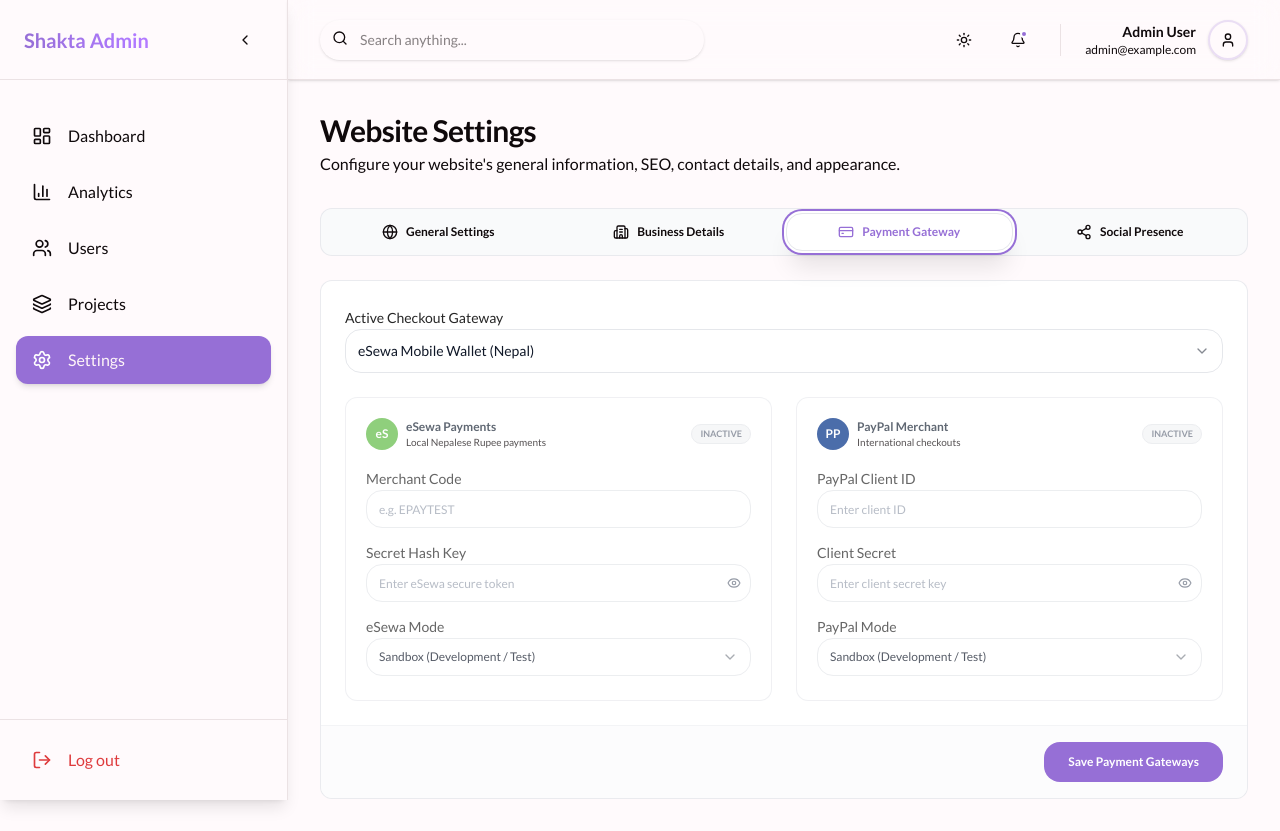
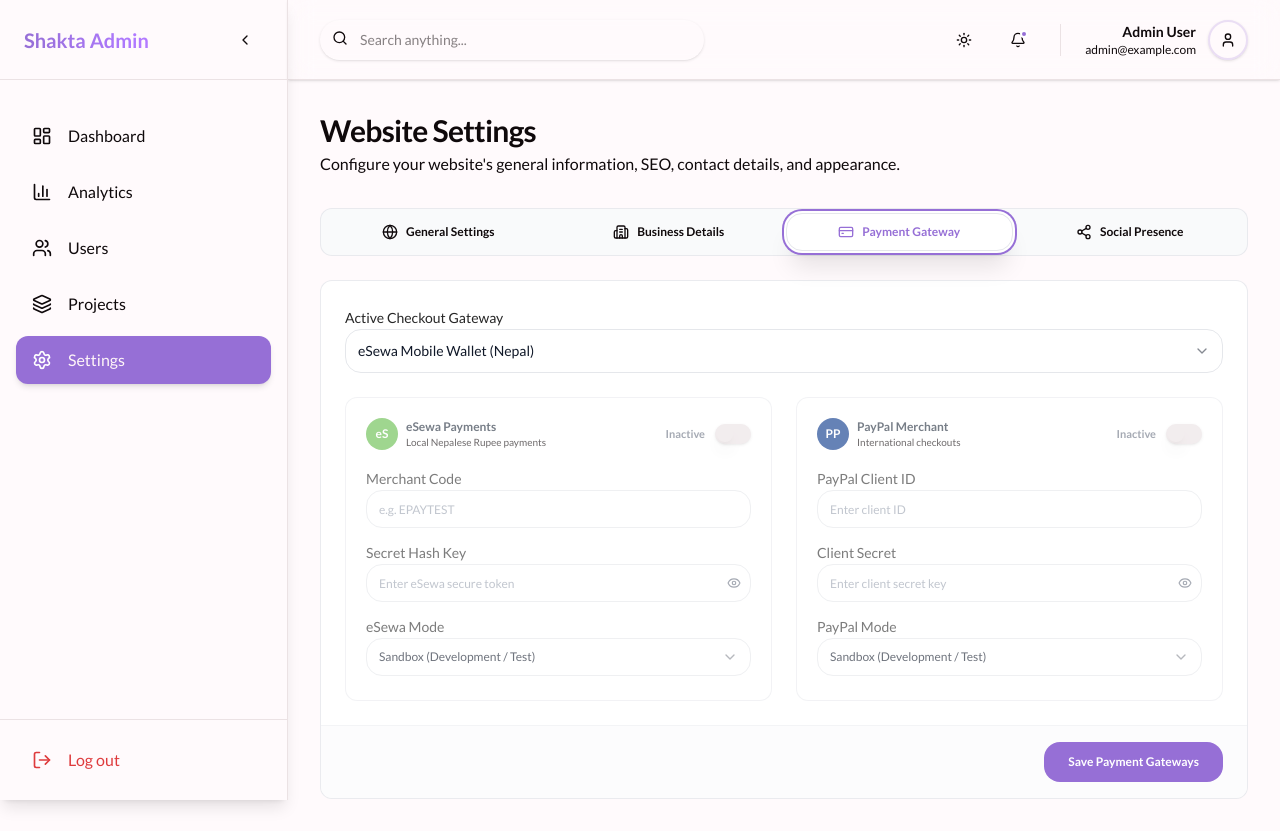
Before and after one commit to shaktatechnology/b2b-commerce, a Next.js app in the folder frontend/: page /admin/settings in a window 1280 px wide. Both pictures are taken after a click on the tab "Payment Gateway". Built offline with nearby package versions, Linux system fonts and the light colour scheme; no server answers.

Commit message:
doscount and offer feature

```diff
--- a/frontend/src/components/admin-components/settings-form.tsx
+++ b/frontend/src/components/admin-components/settings-form.tsx
@@ -162,8 +162,8 @@ export function SettingsForm() {
   ];
 
   const paymentKeys = [
-    'payment_gateway', 'esewa_merchant_code', 'esewa_secret_key', 'esewa_mode',
-    'paypal_client_id', 'paypal_client_secret', 'paypal_mode'
+    'payment_gateway', 'esewa_active', 'esewa_merchant_code', 'esewa_secret_key', 'esewa_mode',
+    'paypal_active', 'paypal_client_id', 'paypal_client_secret', 'paypal_mode'
   ];
 
   const socialKeys = [
@@ -608,9 +608,9 @@ export function SettingsForm() {
                 <div className="grid grid-cols-1 lg:grid-cols-2 gap-6">
                   {/* eSewa Setup Card */}
                   <div className={`p-5 rounded-xl border transition-all duration-300 ${
-                    settings.payment_gateway === 'esewa'
+                    settings.esewa_active === '1'
                        ? 'border-green-500/50 bg-green-500/[0.02] shadow-none'
-                       : 'border-gray-200/80 bg-white opacity-70 hover:opacity-100 shadow-none'
+                       : 'border-gray-200/80 bg-white opacity-60 hover:opacity-100 shadow-none'
                   }`}>
                     <div className="flex items-center justify-between mb-4">
                       <div className="flex items-center gap-2">
@@ -622,13 +622,15 @@ export function SettingsForm() {
                           <p className="text-[10px] text-gray-650 font-medium">Local Nepalese Rupee payments</p>
                         </div>
                       </div>
-                      <span className={`text-[9px] font-bold uppercase px-2 py-0.5 rounded-full ${
-                        settings.payment_gateway === 'esewa'
-                          ? 'bg-green-50 text-green-700 dark:bg-green-950/20 dark:text-green-400 border border-green-200/30'
-                          : 'bg-gray-100 text-gray-500 border border-gray-200'
-                      }`}>
-                        {settings.payment_gateway === 'esewa' ? 'Active' : 'Inactive'}
-                      </span>
+                      <div className="flex items-center gap-2.5">
+                        <span className="text-[11px] font-semibold text-gray-500">
+                          {settings.esewa_active === '1' ? 'Active' : 'Inactive'}
+                        </span>
+                        <Switch
+                          checked={settings.esewa_active === '1'}
+                          onCheckedChange={(checked) => handleChange('esewa_active', checked ? '1' : '0')}
+                        />
+                      </div>
                     </div>
 
                     <div className="space-y-3">
@@ -680,9 +682,9 @@ export function SettingsForm() {
 
                   {/* PayPal Setup Card */}
                   <div className={`p-5 rounded-xl border transition-all duration-300 ${
-                    settings.payment_gateway === 'paypal'
+                    settings.paypal_active === '1'
                        ? 'border-blue-500/50 bg-blue-500/[0.02] shadow-none'
-                       : 'border-gray-200/80 bg-white opacity-70 hover:opacity-100 shadow-none'
+                       : 'border-gray-200/80 bg-white opacity-60 hover:opacity-100 shadow-none'
                   }`}>
                     <div className="flex items-center justify-between mb-4">
                       <div className="flex items-center gap-2">
@@ -694,13 +696,15 @@ export function SettingsForm() {
                           <p className="text-[10px] text-gray-650 font-medium">International checkouts</p>
                         </div>
                       </div>
-                      <span className={`text-[9px] font-bold uppercase px-2 py-0.5 rounded-full ${
-                        settings.payment_gateway === 'paypal'
-                          ? 'bg-blue-50 text-blue-700 dark:bg-blue-950/20 dark:text-blue-400 border border-blue-200/30'
-                          : 'bg-gray-100 text-gray-500 border border-gray-200'
-                      }`}>
-                        {settings.payment_gateway === 'paypal' ? 'Active' : 'Inactive'}
-                      </span>
+                      <div className="flex items-center gap-2.5">
+                        <span className="text-[11px] font-semibold text-gray-500">
+                          {settings.paypal_active === '1' ? 'Active' : 'Inactive'}
+                        </span>
+                        <Switch
+                          checked={settings.paypal_active === '1'}
+                          onCheckedChange={(checked) => handleChange('paypal_active', checked ? '1' : '0')}
+                        />
+                      </div>
                     </div>
 
                     <div className="space-y-3">
```
Also changed, not shown: 1 other file (tests, documents, lock files or other folders).
